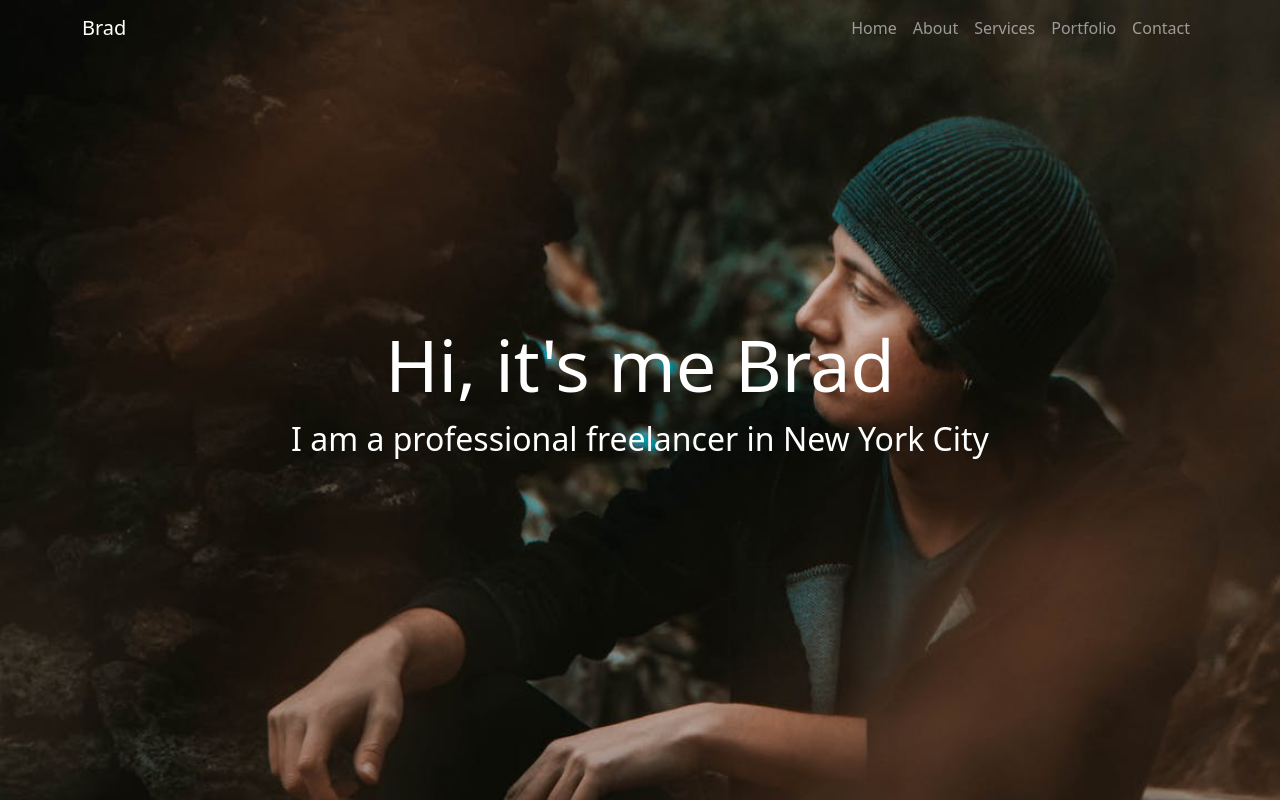
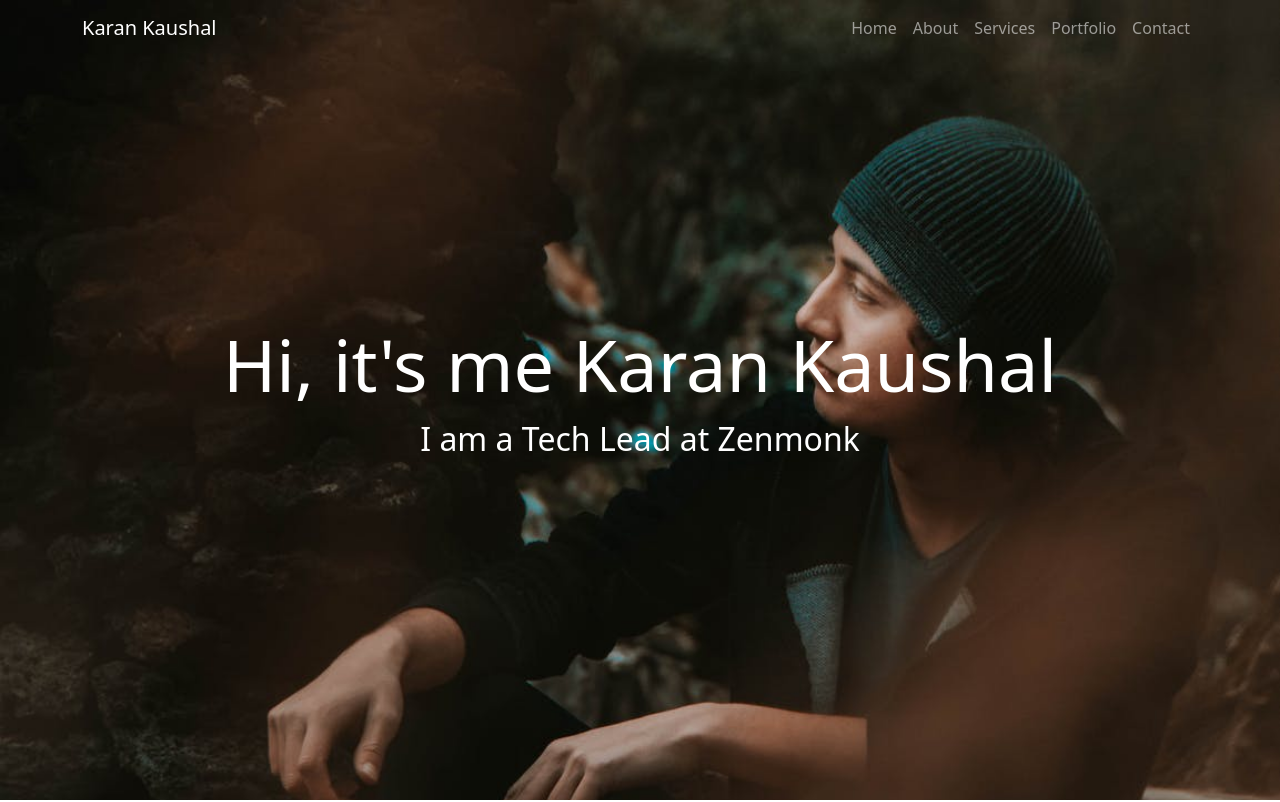
Before and after one commit to Karan-hash/portfolio-website-web, a plain HTML site: page index.html in a window 1280 px wide. Shown: the top 802 px of the page. Drawn offline with nearby package versions, Linux system fonts and the light colour scheme.

Commit message:
Updated Changes Done

```diff
--- a/index.html
+++ b/index.html
@@ -1,7 +1,7 @@
 <!DOCTYPE html>
 <html lang="en">
 <head>
-  <title>Portfolio Website-Brad</title>
+  <title>Portfolio Website-Karan Kaushal</title>
   <meta charset="utf-8">
   <meta name="viewport" content="width=device-width, initial-scale=1">
   <!-- linking css file -->
@@ -17,7 +17,7 @@
     <!-- navbar -->
     <nav class="navbar navbar-expand-lg fixed-top navbar-dark navbarScroll">
         <div class="container">
-            <a class="navbar-brand" href="#">Brad</a>
+            <a class="navbar-brand" href="#">Karan Kaushal</a>
             <button class="navbar-toggler" type="button" data-bs-toggle="collapse" data-bs-target="#navbarSupportedContent" aria-controls="navbarSupportedContent" aria-expanded="false" aria-label="Toggle navigation">
                 <span class="navbar-toggler-icon"></span>
             </button>
@@ -48,8 +48,8 @@
         <div class="container-fluid">
             <div class="row">
             <div class="col-lg-12 col-md-12 col-sm-12 col-xs-12 hero-text">
-                <h2 class="hero_title">Hi, it's me Brad</h2>
-                <p class="hero_desc">I am a professional freelancer in New York City</p>
+                <h2 class="hero_title">Hi, it's me Karan Kaushal</h2>
+                <p class="hero_desc">I am a Tech Lead at Zenmonk</p>
             </div>
             </div>
         </div>
```
Also changed, not shown: 1 other file.
